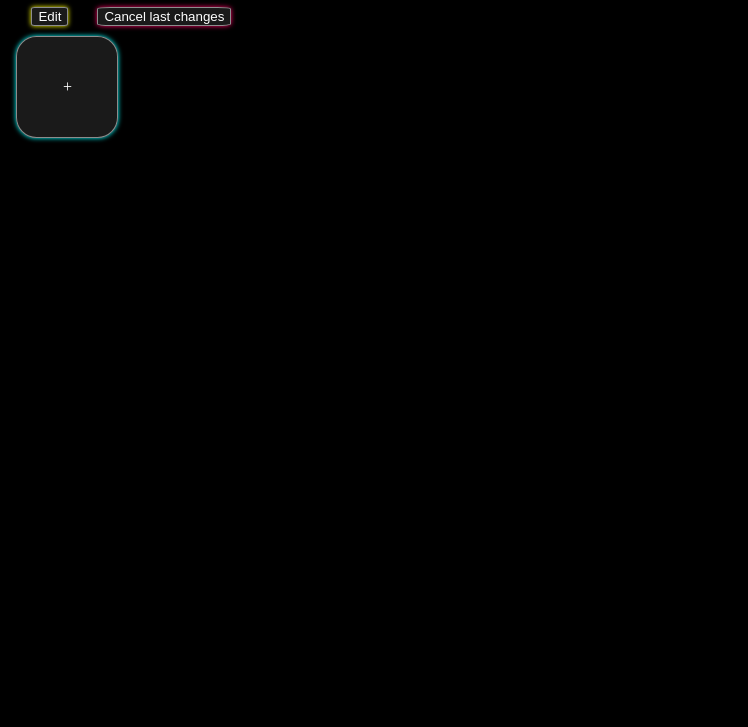
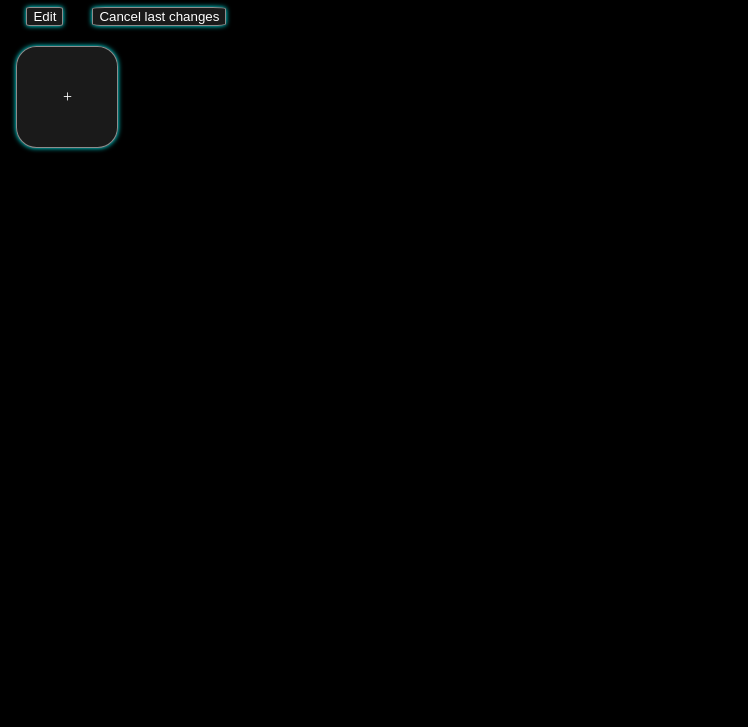
Before and after one commit to LouReinaK/bookmarksManager, a plain HTML site: page index.html in a window 1280 px wide. Shown: the part 73-800 px from the top of the page, without its empty margins (0-748 px from the left). Drawn offline with Linux system fonts and the light colour scheme; sample sign-in values are in the browser's storage.

Commit message:
changed buttons color

```diff
--- a/index.html
+++ b/index.html
@@ -13,8 +13,8 @@
 
 <body>
     <h1 id="pageTitle">Bonjour</h1>
-    <button id="editBookmarksBtn">Edit</button>
-    <button id="cancelChangesBtn">Cancel last changes</button>
+    <button class="textButton" id="editBookmarksBtn">Edit</button>
+    <button class="textButton" id="cancelChangesBtn">Cancel last changes</button>
     <div id="bookmarksContainer" class="cardsContainer">
         <div class="cardWrapper">
             <button class="card" id="addNewBookmarkButton">
@@ -28,7 +28,7 @@
         <div class="newBookmarkContent">
             <input id="nameInput" type="text" placeholder="Name">
             <input id="urlInput" type="text" placeholder="http://example.com">
-            <button id="submitBookmarkForm">Create</button>
+            <button class="textButton" id="submitBookmarkForm">Create</button>
         </div>
     </div>
 </body>
--- a/styles.css
+++ b/styles.css
@@ -24,32 +24,21 @@ h1 {
     text-align: center;
 }
 
-#editBookmarksBtn {
+.textButton {
     border: 1px solid rgb(255, 255, 255, 0.5);
     border-radius: 10%;
     background-color: rgb(255,255,255,0.1);
-    box-shadow: 0 0 5px rgb(255,255,0);
+    box-shadow: 0 0 5px rgb(0,255,255);
     color: white;
-    margin: 0 0 10px 25px;
     transition-duration: 0.2s;
 }
 
-#editBookmarksBtn:hover {
-    box-shadow: 0 0 15px rgb(255,255,0);
+.textButton:hover {
+    box-shadow: 0 0 15px rgb(0,255,255);
 }
 
-#cancelChangesBtn {
-    border: 1px solid rgb(255, 255, 255, 0.5);
-    border-radius: 10%;
-    background-color: rgb(255,255,255,0.1);
-    box-shadow: 0 0 5px rgb(255,0,100,1);
-    color: white;
-    margin: 0 0 5px 25px;
-    transition-duration: 0.2s;
-}
-
-#cancelChangesBtn:hover {
-    box-shadow: 0 0 15px rgb(255,0,100,1);
+body > button {
+    margin: 0 5px 20px 20px;
 }
 
 .cardsContainer {
@@ -170,16 +159,3 @@ h1 {
     outline:none;
     box-shadow: 0 0 10px rgb(0,255,255);
 }
-
-.newBookmarkContent > button {
-    border: 1px solid rgb(255, 255, 255, 0.5);
-    border-radius: 10%;
-    background-color: rgb(255,255,255,0.1);
-    box-shadow: 0 0 5px rgb(0,255,255);
-    color: white;
-    transition-duration: 0.2s;
-}
-
-.newBookmarkContent > button:hover {
-    box-shadow: 0 0 15px rgb(0,255,255);
-}
```
